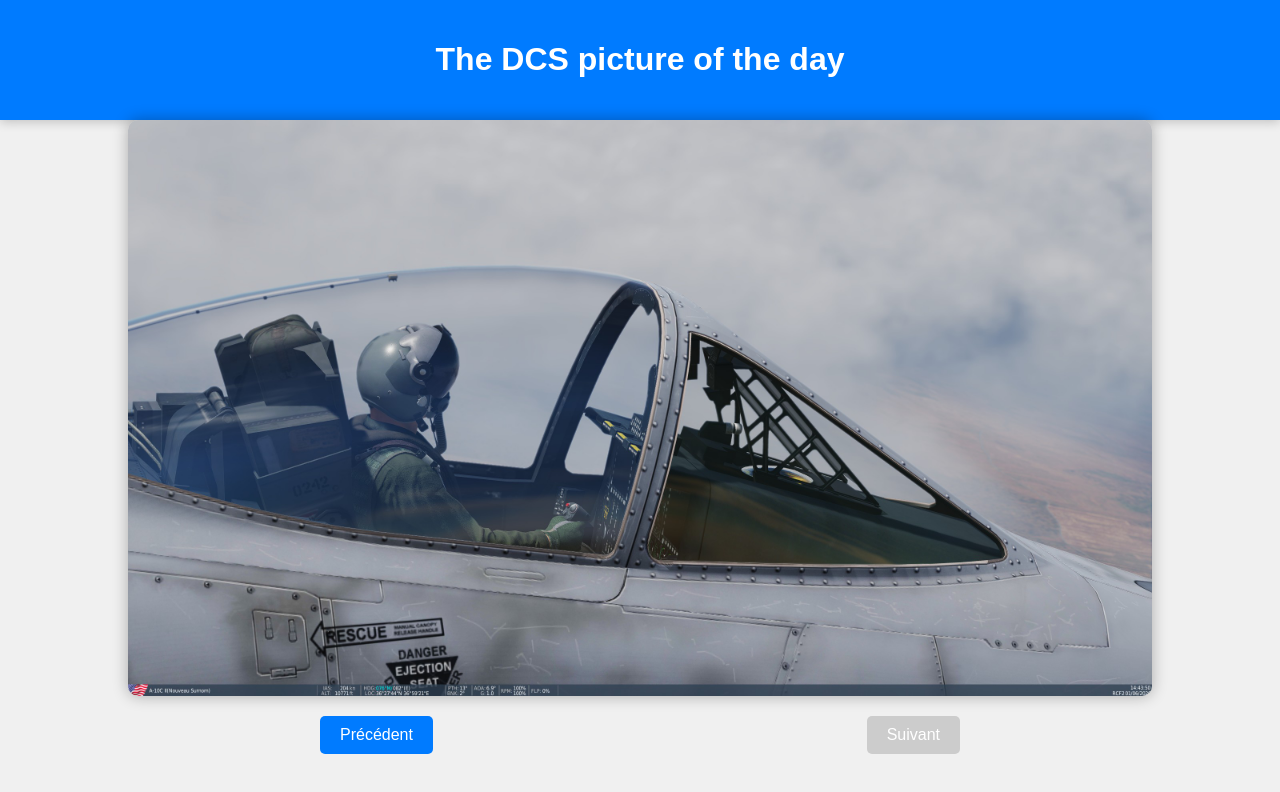
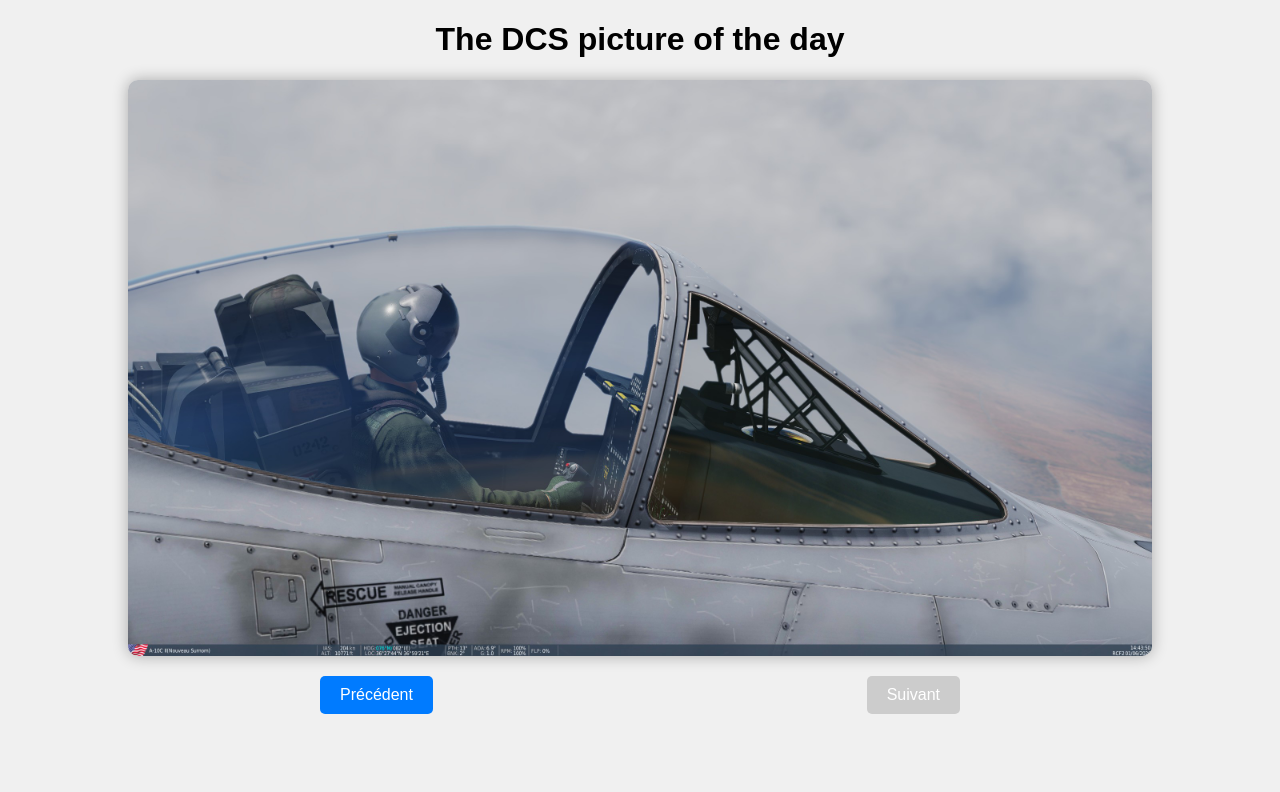
Before and after one commit to cdarylb/hellodcs, a plain HTML site: page index.html in a window 1280 px wide. Drawn offline with Linux system fonts and the light colour scheme.

Commit message:
Update index.html

```diff
--- a/index.html
+++ b/index.html
@@ -15,14 +15,14 @@
             height: 100vh;
             justify-content: flex-start;
         }
-        header {
-            width: 100%;
-            padding: 20px 0;
-            background-color: #007BFF;
-            color: white;
-            text-align: center;
-            box-shadow: 0px 2px 10px rgba(0, 0, 0, 0.2);
-        }
+ .header {
+    display: flex;
+    justify-content: space-between;
+    align-items: center;
+    background-color: #ffffff;
+    padding: 10px 20px;
+    border-bottom: 2px solid #e0e0e0;
+}
         img {
             max-width: 80%;
             max-height: 80%;
```
